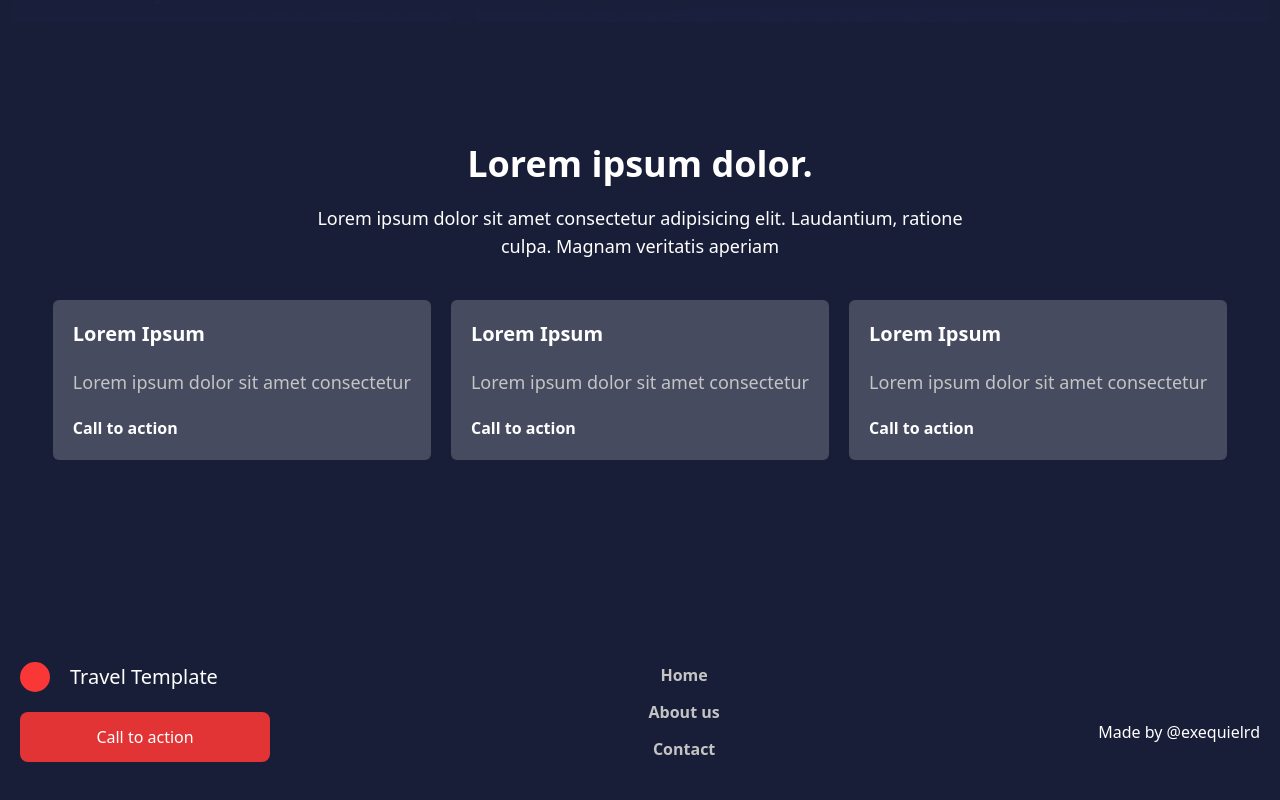
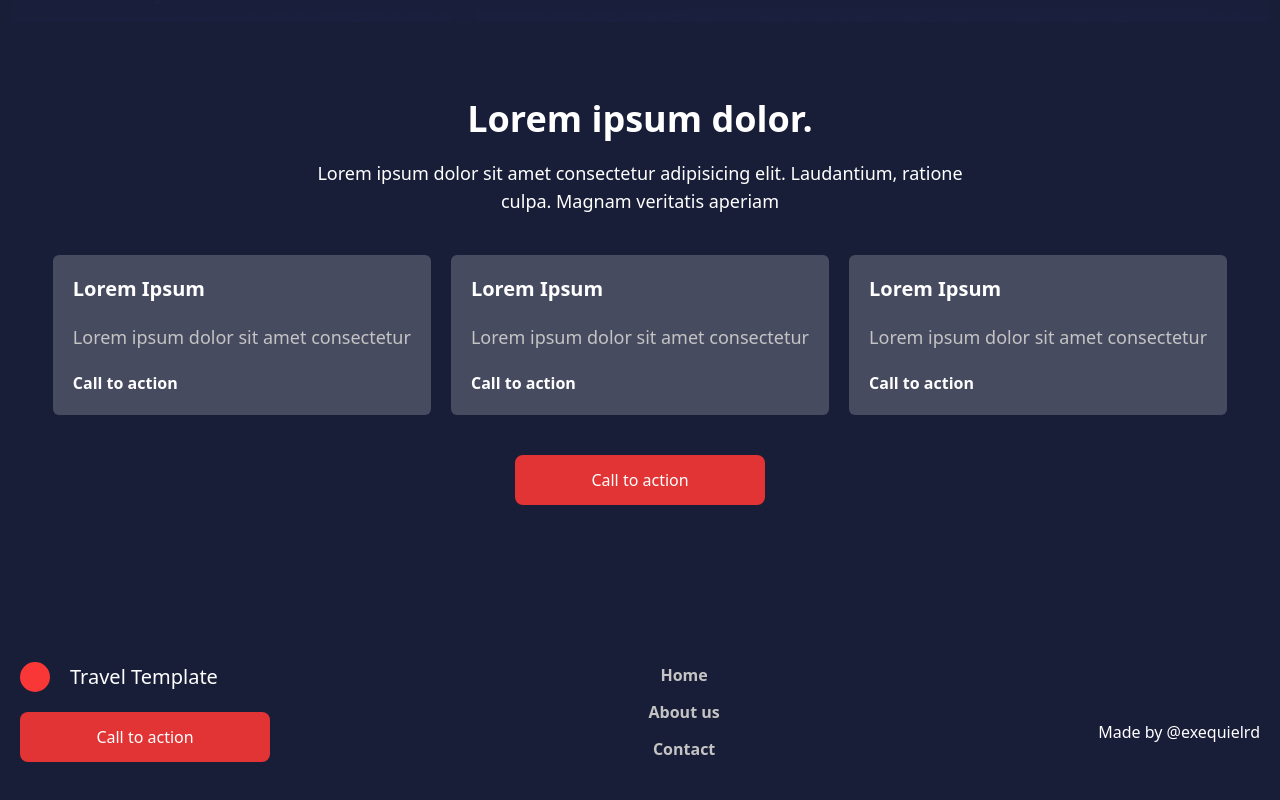
Before and after one commit to Exequielrd/travel-template, a Vue app: page / in a window 1280 px wide. Shown: the part 2928-3728 px from the top of the page. Built offline with nearby package versions, Linux system fonts and the light colour scheme.

Commit message:
adding cta

```diff
--- a/src/components/sections/CardsSection.vue
+++ b/src/components/sections/CardsSection.vue
@@ -1,5 +1,6 @@
 <script setup>
 import SimpleCard from '../shared/SimpleCard.vue'
+import CTA from '../shared/CallToAction.vue'
 </script>
 
 <template>
@@ -12,5 +13,6 @@ import SimpleCard from '../shared/SimpleCard.vue'
     <div class="flex gap-5">
       <SimpleCard v-for="i of 3" :key="i" />
     </div>
+    <CTA class="mt-10" />
   </div>
 </template>
```
